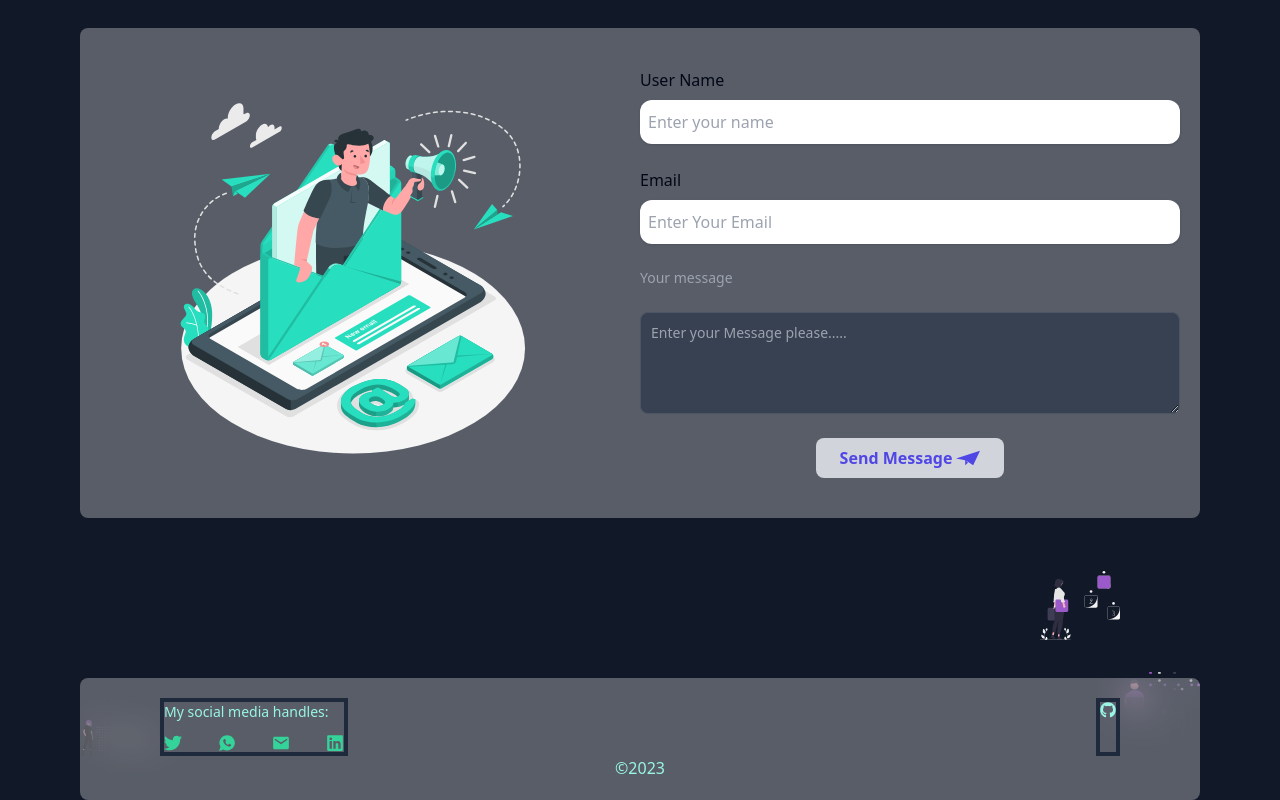
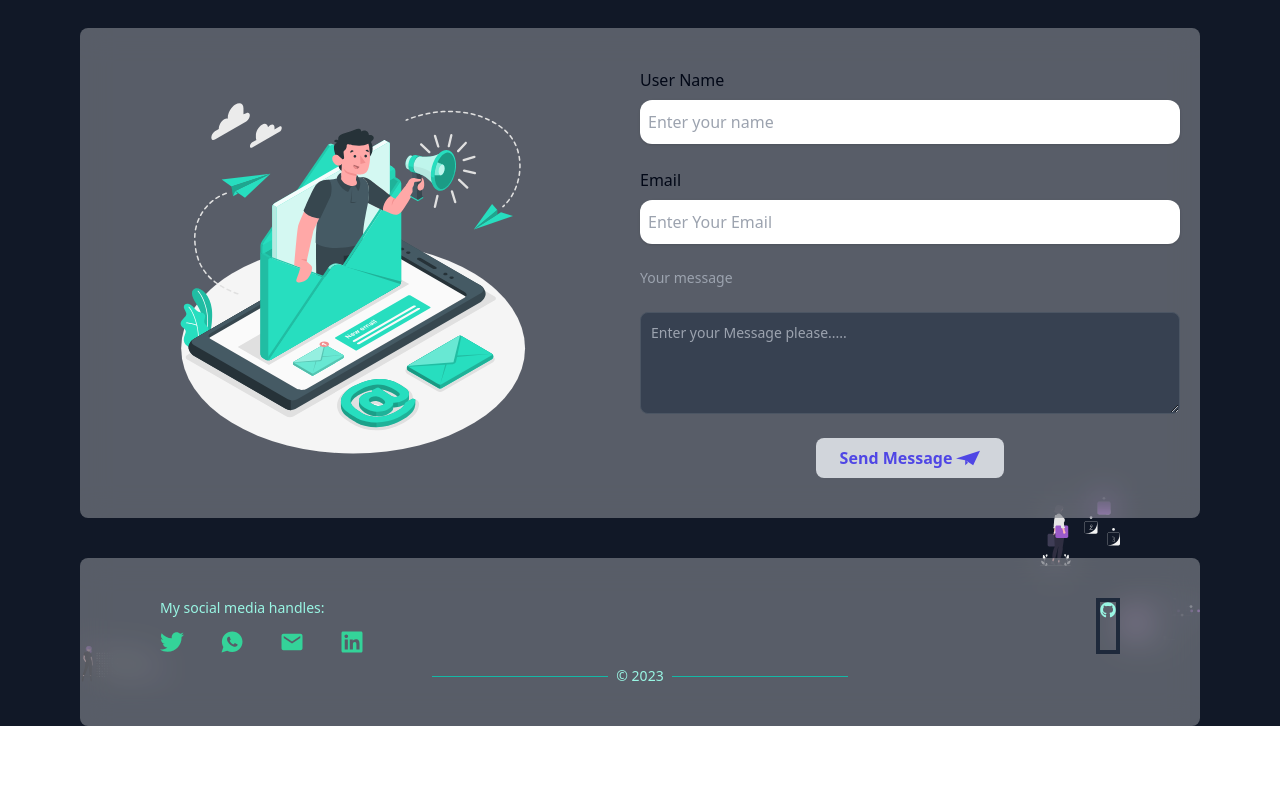
Before and after one commit to Heritagify/My-Portfolio, a Next.js app: page / in a window 1280 px wide. Shown: the part 3477-4277 px from the top of the page. After the commit the page ends 4203 px from the top, so only its background shows below. Built offline with nearby package versions, Linux system fonts and the light colour scheme.

Commit message:
footer links

```diff
--- a/components/Footer.tsx
+++ b/components/Footer.tsx
@@ -1,4 +1,6 @@
 import Image from "next/image";
+import Link from "next/link";
+
 import "../app/globals.css";
 import { FaGithub, FaTwitter, FaLinkedin } from "react-icons/fa";
 import { IoMdMail } from "react-icons/io";
@@ -6,25 +8,37 @@ import { IoLogoWhatsapp } from "react-icons/io";
 
 export default function Footer() {
   return (
-    <div className="text-teal-200 mt-40 rounded-lg backdrop-blur-lg bg-white/30 bg-opacity-25 mx-20 py-5">
+    <div className="text-teal-200 mt-10 rounded-lg backdrop-blur-lg bg-white/30 bg-opacity-25 mx-20 py-10">
       <div className="flex justify-between mx-20">
-        <div className="border-4 space-y-3">
+        <div className="space-y-3">
           <p className="text-sm">My social media handles:</p>
 
-          <div className="flex space-x-9 text-lg text-emerald-400">
-            <FaTwitter />
-            <IoLogoWhatsapp />
-            <IoMdMail />
-            <FaLinkedin />
+          <div className="flex space-x-9 text-2xl text-emerald-400">
+            <Link href="https://twitter.com/olaiya_Heritage">
+              <FaTwitter className="cursor-pointer hover:text-red-300 hover:animate-bounce" />
+            </Link>
+            <Link href=" https://wa.me/+2348146041496">
+              <IoLogoWhatsapp className="cursor-pointer hover:text-red-300 hover:animate-bounce" />
+            </Link>
+            <Link href="">
+              <IoMdMail className="cursor-pointer hover:text-red-300 hover:animate-bounce" />
+            </Link>
+            <Link href="https://www.linkedin.com/in/olaiya-heritage">
+              <FaLinkedin className="cursor-pointer hover:text-red-300 hover:animate-bounce" />
+            </Link>
           </div>
         </div>
 
-        <div className="border-4">
+        <Link href="https://github.com/Heritagify" className="border-4">
           <FaGithub />
-        </div>
+        </Link>
       </div>
 
-      <center className="">&#169;2023</center>
+      <div className="flex justify-center items-center mt-3">
+        <div className="w-48 md:w-44 border-t border-teal-500"></div>
+        <div className="mx-2 md:text-sm text-teal-700-500">&#169; 2023</div>
+        <div className="w-48 md:w-44 border-t border-teal-500"></div>
+      </div>
     </div>
   );
 }
```
